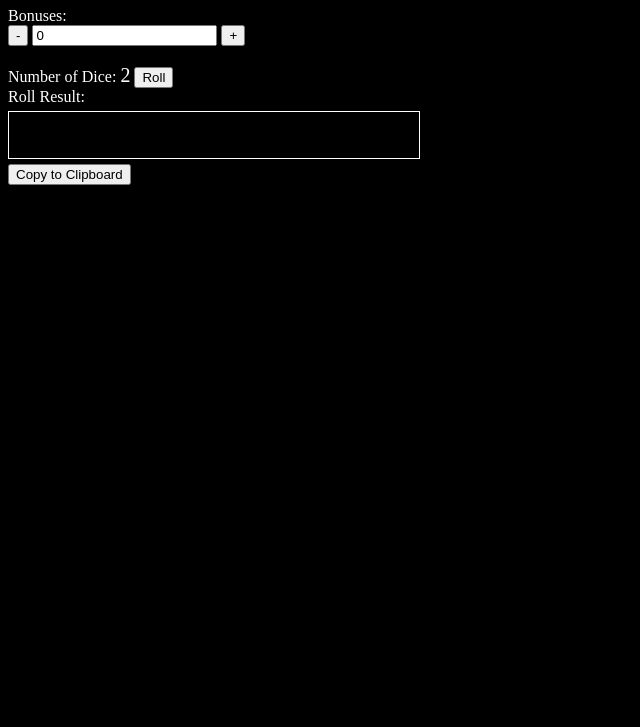
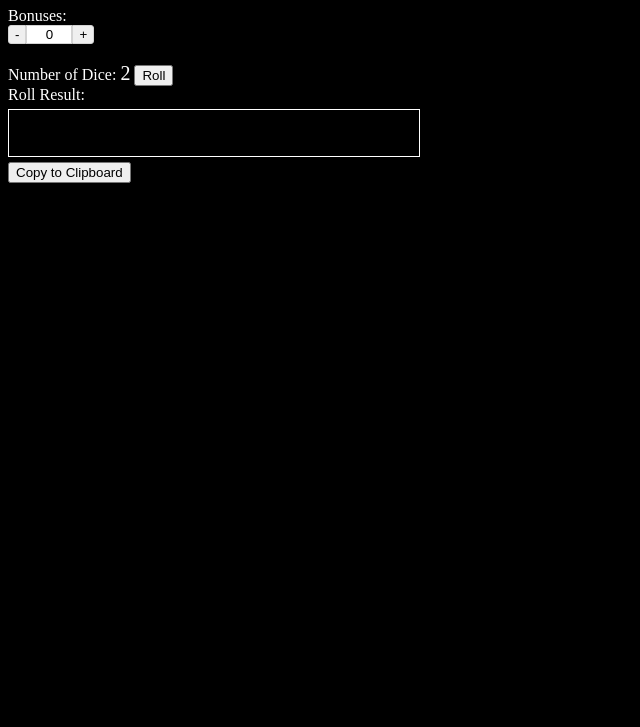
Before and after one commit to ZachHunt359/OVA-Dice-Roller, a plain HTML site: page index.html in a window 1280 px wide. Shown: the part 73-800 px from the top of the page, without its empty margins (0-640 px from the left). Drawn offline with nearby package versions, Linux system fonts and the light colour scheme.

Commit message:
Update main.css
Updated input to use type="text" inputmode="numeric", and replaced spinners with buttons.

```diff
--- a/css/main.css
+++ b/css/main.css
@@ -27,3 +27,36 @@ body {
     font-size: 150%;
     color: Lime;
   }
+
+input[type=number]::-webkit-inner-spin-button,
+input[type=number]::-webkit-outer-spin-button {
+  -webkit-appearance: none;
+  margin: 0;
+}
+
+.number-input {
+  display: flex;
+}
+
+input {
+  width: 40px;
+  border: solid 1px lightgrey;
+  border-radius: 0;
+  text-align: center
+}
+
+.spinner {
+  border: solid 1px lightgrey;
+}
+
+.spinner:hover {
+  background: lightgrey;
+}
+
+.spinner:first-child {
+  border-radius: 3px 0 0 3px;
+}
+
+.spinner:last-child {
+  border-radius: 0 3px 3px 0;
+}
```
